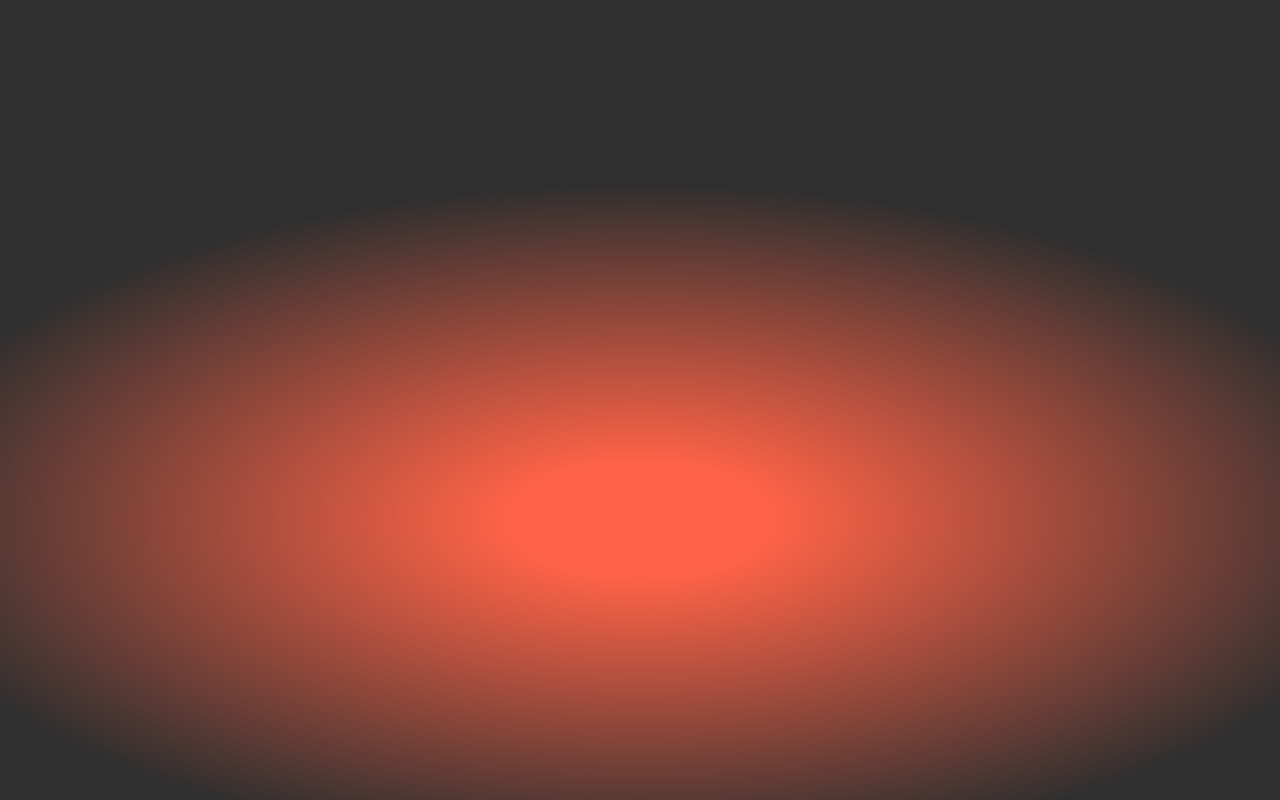
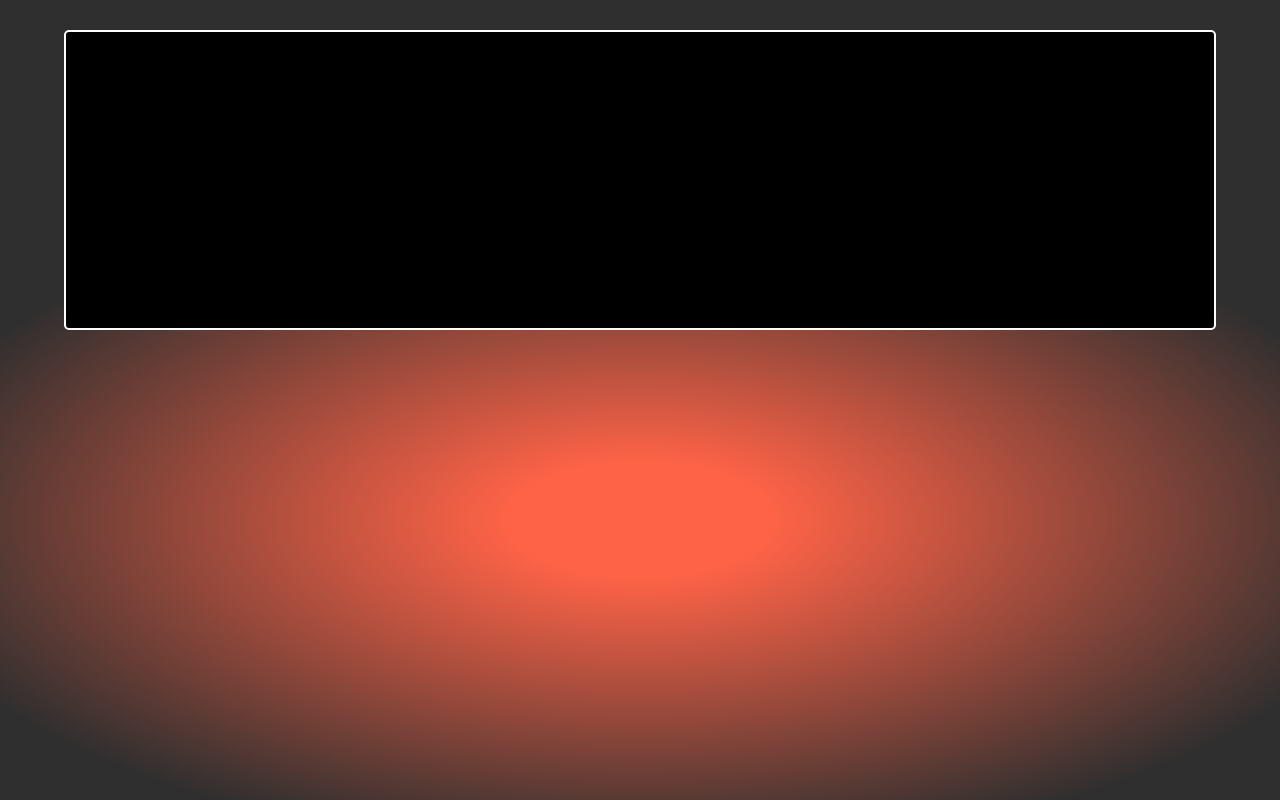
Before and after one commit to vvsar/virtual-keyboard, a plain HTML site: page index.html in a window 1280 px wide. Drawn offline with Linux system fonts and the light colour scheme.

Commit message:
feat: add class Keyboard with textarea and keys container

```diff
--- a/script.js
+++ b/script.js
@@ -0,0 +1,25 @@
+class Keyboard {
+  constructor() {
+    this.textarea = null;
+    this.keysContainer = null;
+    this.infoLine = null;
+    this.language = '';
+    this.langSign = null;
+    this.cursorPos = 0;
+    this.capsLock = false;
+  }
+}
+
+const keyBoard = new Keyboard();
+
+function keyboardInit() {
+  keyBoard.textarea = document.createElement('textarea');
+  keyBoard.textarea.classList.add('text-input');
+
+  keyBoard.keysContainer = document.createElement('div');
+  keyBoard.keysContainer.classList.add('keys-container');
+
+  document.body.append(keyBoard.textarea, keyBoard.keysContainer)
+}
+
+keyboardInit();
--- a/style.css
+++ b/style.css
@@ -10,3 +10,24 @@ body {
   flex-direction: column;
   background: radial-gradient(closest-side at 50% 65%, #FF6347 20%, #2F2F2F 120%);
 }
+
+.text-input {
+  width: 90%;
+  height: calc(100vh - 500px);
+  min-height: 250px;
+  margin: 30px auto 0;
+  padding: 10px;
+  border: solid 2px #ffffff;
+  border-radius: 5px;
+  font-size: 20px;
+  color: #ffffff;
+  background: #000000;
+  resize: none;
+}
+
+.keys-container {
+  width: 100%;
+  padding: 50px 0;
+  text-align: center;
+  user-select: none;
+}
```
